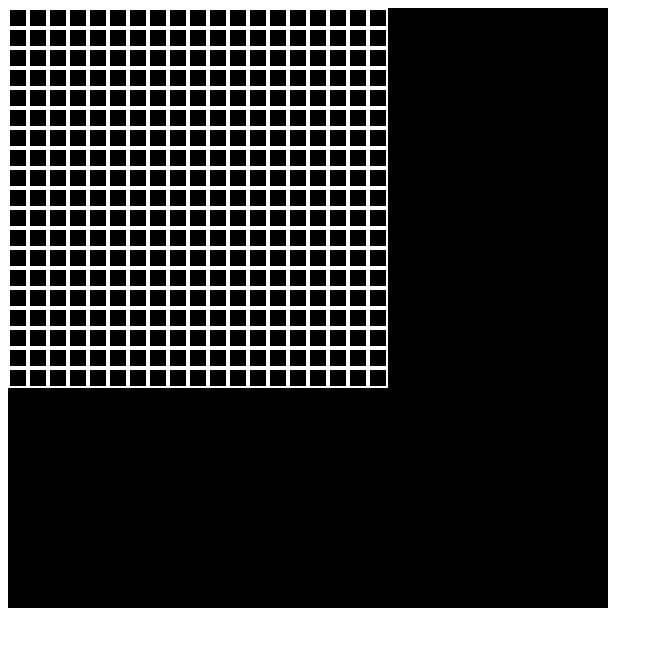
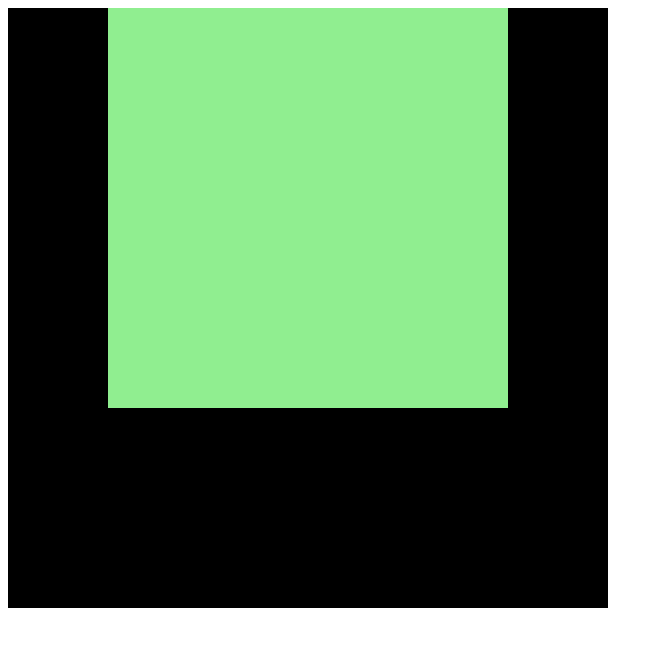
Before and after one commit to roycocup/td, a plain HTML site: page index.html in a window 1280 px wide. Shown: the whole page, without its empty margins (0-663 px from the left). Drawn offline with Linux system fonts and the light colour scheme; animation ran at ten frames a second.

Commit message:
centered and stuff

```diff
--- a/app.js
+++ b/app.js
@@ -1,10 +1,17 @@
 var game;
-var tdWoldBounds = {width:400, heigth:400}
-var screen = {x: 600, y: 600};
+var Dim = {
+  stage : {x: 600, y: 600},
+  game :  {x:0, y:0, width:400, heigth:400},
+  screen : {x: 600, y: 600},
+}
+//centering the game on the stage
+Dim.game.x = (Dim.stage.x/6);
+
+
 var total_cubes = 20*20;
 // var screen = {x: world_geom.maxX, y: world_geom.maxY};
 function init(){
-  game = new Phaser.Game(screen.x, screen.y, Phaser.AUTO, 'gamecanvas',{preload:preload,create:create,update:update,render:render});
+  game = new Phaser.Game(Dim.screen.x, Dim.screen.y, Phaser.AUTO, 'gamecanvas',{preload:preload,create:create,update:update,render:render});
 }
 init();
 
@@ -15,13 +22,16 @@
 var cubes = [];
 function create(){
   game.physics.startSystem(Phaser.Physics.ARCADE);
-  createCubes();
+  // createCubes();
 };
 
 function update() {}
 
 function render() {
-
+  // var rect = new Phaser.Rectangle( 100, 100, 100, 100 ) ;
+  // game.debug.geom( rect, 'rgba(255,0,0,1)' ) ;
+  var rect = new Phaser.Rectangle(Dim.game.x, Dim.game.y, Dim.game.width, Dim.game.heigth);
+  game.debug.geom(rect, 'lightgreen' );
 }
 
 
@@ -44,22 +54,13 @@
 }
 
 var createCubes = function(){
-  var x = 0, y = 0;
+  var x = Dim.game.x, y = Dim.game.y;
   for (var i = 0; i < total_cubes-1; i++) {
     x += 20;
-    if (x >= tdWoldBounds.width){
+    if (x >= Dim.game.width){
       x = 0;
       y += 20;
     }
     cubes.push(new Cube(x,y));
   }
 }
-
-var Cube = function(x,y){
-  var x = x;
-  var y = y;
-  var w = 10 ,h = 10;
-  this.sprite = game.add.sprite(x, y, 'cube');
-	this.sprite.anchor.set(1);
-  this.key = x+y;
-}
--- a/index.html
+++ b/index.html
@@ -7,5 +7,6 @@
     <div id="gamecanvas"></div>
   </body>
   <script src="libs/phaser.min.js"></script>
+  <script src="models/Cube.js"></script>
   <script src="app.js"></script>
 </html>
--- /dev/null
+++ b/models/Cube.js
@@ -0,0 +1,8 @@
+var Cube = function(x,y){
+  var x = x;
+  var y = y;
+  var w = 10 ,h = 10;
+  this.sprite = game.add.sprite(x, y, 'cube');
+	this.sprite.anchor.set(1);
+  this.key = x+y;
+}
```
